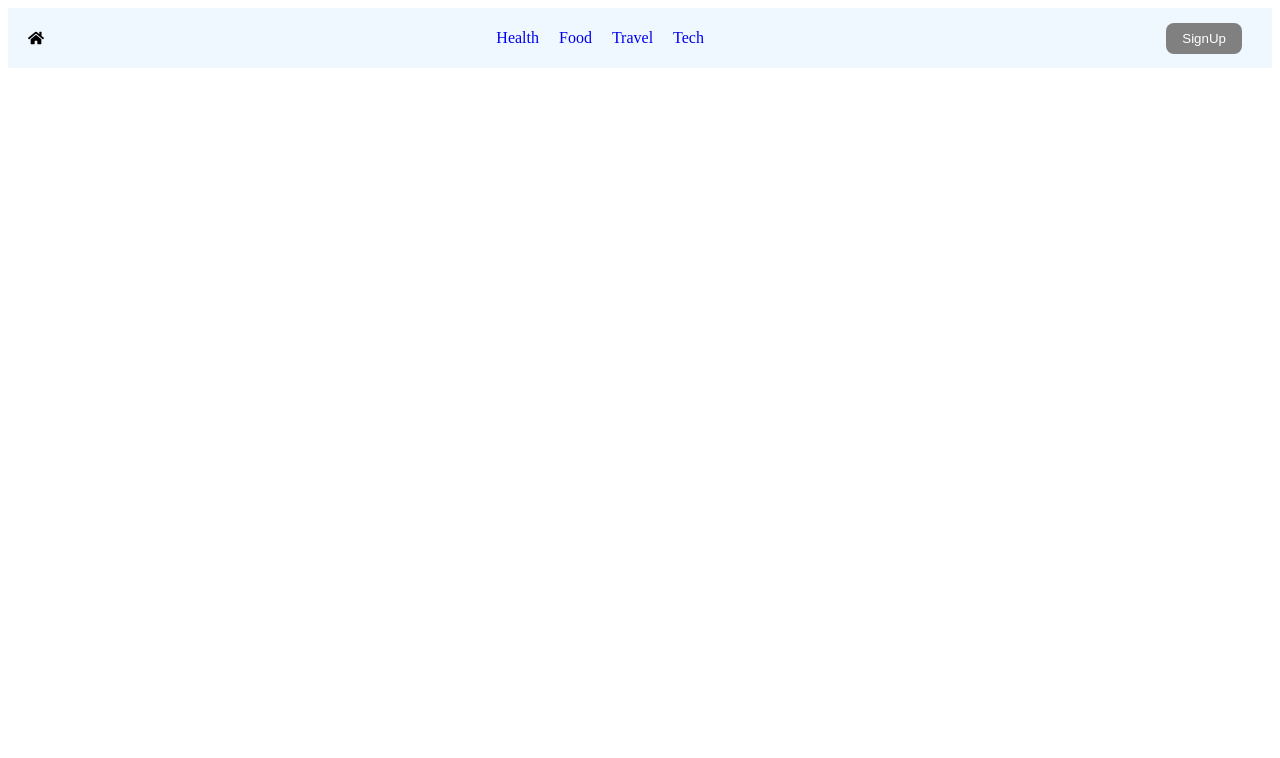
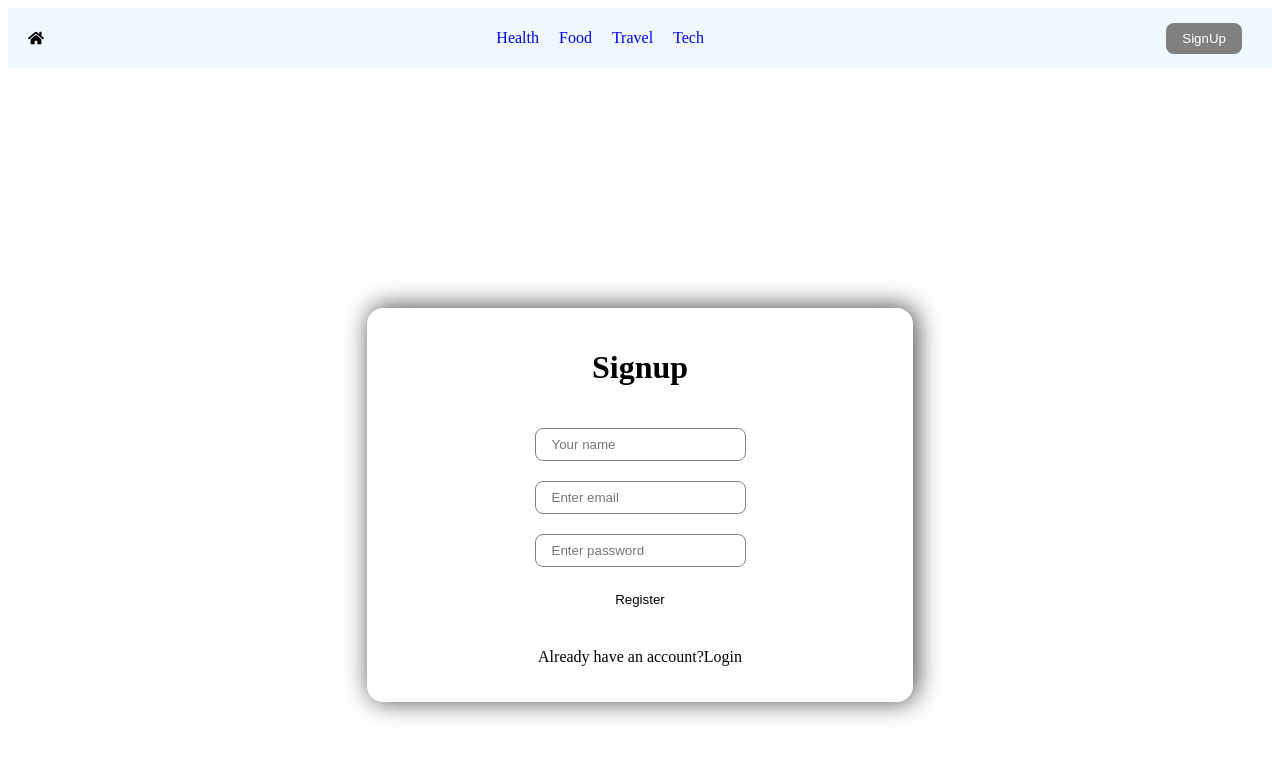
Before and after one commit to LerMari/firebase-blog, a React (Create React App) app: page /auth in a window 1280 px wide. Shown: the top 758 px of the page. Built offline with nearby package versions, Linux system fonts and the light colour scheme; no server answers.

Commit message:
added user authentication

```diff
--- a/package.json
+++ b/package.json
@@ -9,6 +9,7 @@
     "firebase": "^9.15.0",
     "react": "^18.2.0",
     "react-dom": "^18.2.0",
+    "react-firebase-hooks": "^5.1.1",
     "react-icons": "^4.7.1",
     "react-router-dom": "^6.6.2",
     "react-scripts": "5.0.1",
--- a/src/App.js
+++ b/src/App.js
@@ -3,6 +3,7 @@
 import {BrowserRouter, Routes, Route} from 'react-router-dom'
 import Homepage from './pages/Homepage/Homepage';
 import Header from './components/Header/Header';
+import Auth from './pages/Auth/Auth';
 
 function App() {
   return (
@@ -11,6 +12,7 @@
       <Header />
         <Routes>
           <Route path='/' element={<Homepage />} />
+          <Route path='/auth' element={<Auth />} />
         </Routes>
       </BrowserRouter>
     </div>
--- a/src/components/Banner/Banner.js
+++ b/src/components/Banner/Banner.js
@@ -62,7 +62,8 @@
         <div className="other-articles-container">
             {
                 otherArticles.map(item => (
-                    <div className="other-article-item"
+                    <div key={item.id}
+                    className="other-article-item"
                     style={{backgroundImage: `url(${item?.imageUrl})`}}>
                             <div className="banner-info">
                             <h3>{item?.title}</h3>
--- a/src/components/Header/Header.js
+++ b/src/components/Header/Header.js
@@ -1,11 +1,18 @@
-import React from 'react'
+import React, { useTransition } from 'react'
 import './Header.css'
 import {Link} from 'react-router-dom'
 import { FaHome } from "react-icons/fa"
+import {auth} from '../../config/firebaseConfig'
+import {useAuthState} from 'react-firebase-hooks/auth'
 
 function Header() {
-        //array for topics
-        const categories = ["Health", "Food", "Travel", "Tech"]
+
+  //get user date
+  const [user] = useAuthState(auth);
+  console.log("user data", user)
+
+  //array for topics
+  const categories = ["Health", "Food", "Travel", "Tech"]
 
 
   return (
@@ -13,12 +20,22 @@
             <FaHome />
         <div className="categories-container">
             {
-                categories.map(item => <Link to={`/category/${item}
-                `} className="nav-link"> {item}</Link>)
+                categories.map((item, index) => <Link to={`/category/${item}
+                `} className="nav-link" key={index}> {item}</Link>)
             }
         </div>
+        {
+          user?
+          <div>
+            <span className="username">
+              Hello, {user.displayName? user.displayName: user.email}!
+            </span>
+          </div>
+          :
+          <button className="auth-link">SignUp</button>
 
-        <button className="auth-link">SignUp</button>
+        }
+
     </div>
   )
 }
--- a/src/config/firebaseConfig.js
+++ b/src/config/firebaseConfig.js
@@ -3,6 +3,9 @@
 
 //import for firestore
 import {getFirestore} from 'firebase/firestore'
+
+//import for authentication
+import {getAuth} from 'firebase/auth'
 
 // TODO: Add SDKs for Firebase products that you want to use
 // https://firebase.google.com/docs/web/setup#available-libraries
@@ -22,3 +25,6 @@
 
 //set up db hook and export it
 export const db = getFirestore(app)
+
+//activate authentication
+export const auth = getAuth(app)
--- /dev/null
+++ b/src/pages/Auth/Auth.css
@@ -0,0 +1,45 @@
+
+.auth-container{
+    min-height:100vh;
+}
+
+.auth-form{
+    background-color: var(--white);
+    width:40%;
+    min-height:30vh;
+    margin:30vh auto;
+    padding:20px;
+    border-radius:16px;
+    display: flex;
+    flex-direction: column;
+    align-items: center;
+    justify-content: space-between;
+    -webkit-box-shadow: 3px -1px 26px 0px rgba(0,0,0,0.75);
+    -moz-box-shadow: 3px -1px 26px 0px rgba(0,0,0,0.75);
+    box-shadow: 3px -1px 26px 0px rgba(0,0,0,0.75);
+}
+.form-group{
+    display: flex;
+    flex-direction: column;
+    align-items: center;
+    justify-content: space-between;
+}
+.form-group input{
+    padding:8px 16px;
+    border-radius:8px;
+    border:solid 1px grey;
+    margin-top:20px;
+}
+.auth-form button{
+    background-color: var(--button-bg);
+    color:var(--white);
+    border:none;
+    padding:5px 10px;
+    border-radius:8px;
+    cursor:pointer;
+    margin:20px 0;
+}
+.form-link{
+    cursor:pointer;
+    font-style:italic;
+}
--- /dev/null
+++ b/src/pages/Auth/Auth.js
@@ -0,0 +1,87 @@
+import React from 'react'
+import './Auth.css'
+import {auth} from '../../config/firebaseConfig'
+import {createUserWithEmailAndPassword, updateProfile, signInWithEmailAndPassword} from 'firebase/auth'
+import {useNavigate} from 'react-router-dom'
+
+function Auth() {
+
+let navigate=useNavigate();
+
+const [existingUser, setExistingUser] = React.useState(false)
+
+//create state for for data
+const [email, setEmail] = React.useState("")
+const [password, setPassword] = React.useState("")
+const [name, setName] = React.useState("")
+
+const handleSignup = (e) => {
+    e.preventDefault();
+    console.log("signup")
+    //connectto firebase auth
+    createUserWithEmailAndPassword(auth, email, password)
+    .then(res =>{
+        console.log(res.user)
+        //add name as username
+        updateProfile(auth.currentUser, {
+            displayName: name
+        })
+        //navigate to homepage
+        navigate('/')
+    })
+    .catch(err=>{
+        alert(err.code)
+    })
+}
+
+const handleLogin = (e) => {
+    e.preventDefault();
+    console.log("login")
+}
+
+  return (
+    <div className="auth-container">
+        {
+            existingUser?
+            <form className="auth-form" onSubmit={handleLogin}>
+                <h1>Login with your email</h1>
+                <div className="form-group">
+                    <input  type="email"
+                            placeholder="Enter email"
+                            required
+                            onChange={(e)=>{setEmail(e.target.value)}}/>
+                    <input  type="password"
+                            placeholder="Enter password"
+                            required
+                            onChange={(e)=>{setPassword(e.target.value)}}/>
+                </div>
+                <button type="submit">Login</button>
+                <p>Don't have an account?<span>Signup</span></p>
+            </form>
+            :
+            <form className="auth-form" onSubmit={handleSignup}>
+                <h1>Signup</h1>
+                <div className="form-group">
+                <input  type="text"
+                            placeholder="Your name"
+                            required
+                            onChange={(e)=>{setName(e.target.value)}} />
+                <input  type="email"
+                            placeholder="Enter email"
+                            required
+                            onChange={(e)=>{setEmail(e.target.value)}}/>
+                    <input  type="password"
+                            placeholder="Enter password"
+                            required
+                            onChange={(e)=>{setPassword(e.target.value)}}/>
+                </div>
+                <button type="submit">Register</button>
+                <p>Already have an account?<span>Login</span></p>
+            </form>
+
+        }
+    </div>
+  )
+}
+
+export default Auth
```
Also changed, not shown: 1 other file (tests, documents, lock files or other folders).
